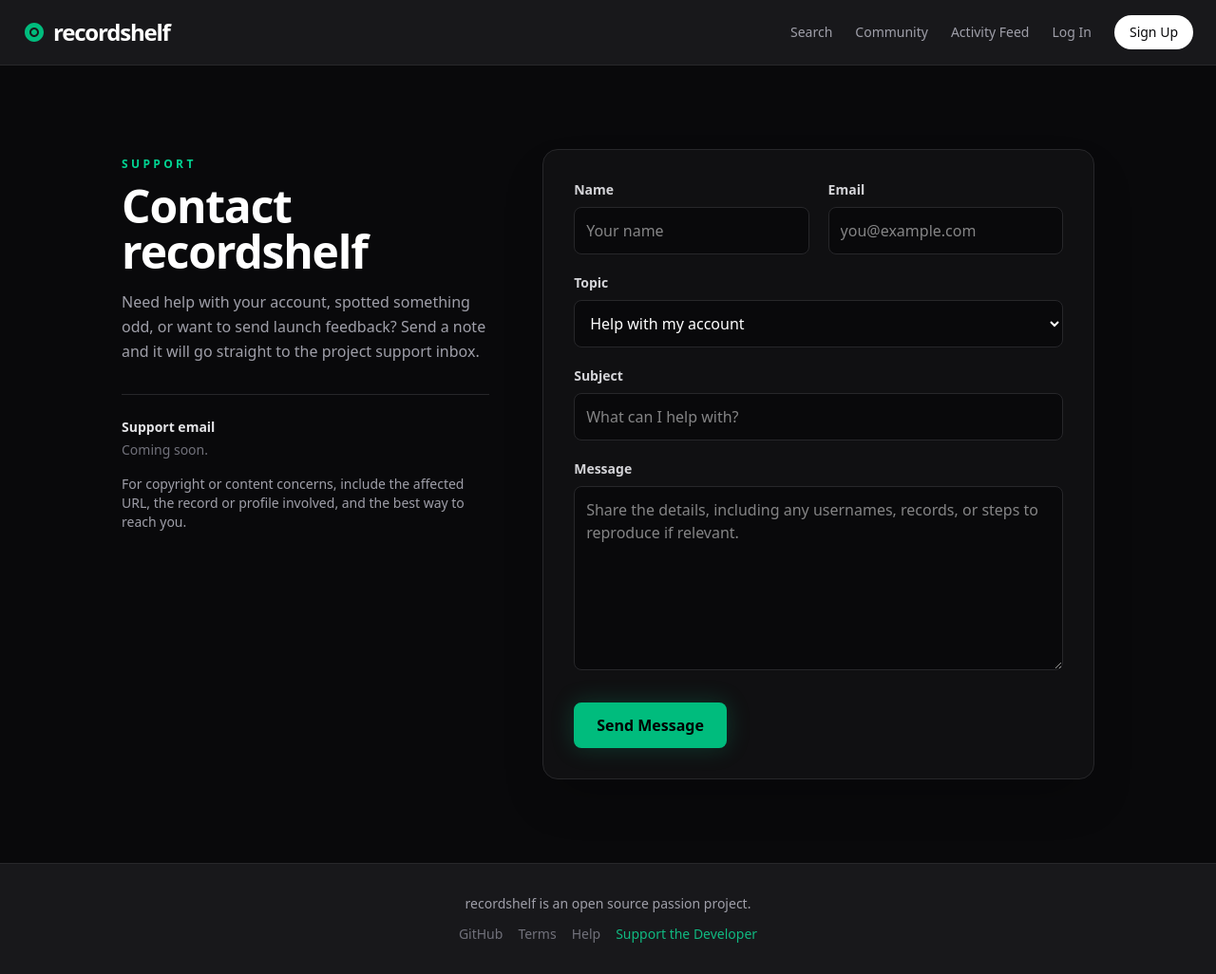
After one commit to andrewstn/recordshelf, a Django app: page /support/ in a window 1280 px wide. The commit adds this page. Shown: the whole page at 95% size. Run offline with Django 5.2, Linux system fonts and the light colour scheme.

Commit message:
Implement help form.

```diff
--- a/config/urls.py
+++ b/config/urls.py
@@ -19,6 +19,7 @@ from django.urls import path, include
 from django.views.generic import TemplateView
 from django.conf import settings
 from django.conf.urls.static import static
+from users import views as user_views
 
 urlpatterns = [
     path('admin/', admin.site.urls),
@@ -26,6 +27,7 @@ urlpatterns = [
     path('collection/', include('collection.urls')),
     path('', TemplateView.as_view(template_name='home.html'), name='home'),
     path('terms/', TemplateView.as_view(template_name='terms.html'), name='terms'),
+    path('support/', user_views.support_contact, name='support'),
 ]
 
 # This allows Django to display uploaded profile pictures locally
--- a/templates/base.html
+++ b/templates/base.html
@@ -69,6 +69,7 @@
         <div class="flex space-x-4 text-sm">
             <a href="https://github.com/andrewstn/recordshelf" class="text-zinc-500 hover:text-white transition-colors">GitHub</a>
             <a href="{% url 'terms' %}" class="text-zinc-500 hover:text-white transition-colors">Terms</a>
+            <a href="{% url 'support' %}" class="text-zinc-500 hover:text-white transition-colors">Help</a>
             <a href="#" class="text-brand hover:underline transition-colors">Support the Developer</a>
         </div>
     </footer>
--- /dev/null
+++ b/templates/support.html
@@ -0,0 +1,86 @@
+{% extends 'base.html' %}
+
+{% block content %}
+<div class="max-w-5xl mx-auto py-10 md:py-16">
+    <div class="grid lg:grid-cols-[0.8fr_1.2fr] gap-10 lg:gap-14 items-start">
+        <div class="pt-2">
+            <p class="text-xs font-black uppercase tracking-[0.28em] text-emerald-400 mb-3">Support</p>
+            <h1 class="text-4xl md:text-5xl font-black tracking-tight text-white mb-4">Contact recordshelf</h1>
+            <p class="text-zinc-400 leading-relaxed">
+                Need help with your account, spotted something odd, or want to send launch feedback? Send a note and it will go straight to the project support inbox.
+            </p>
+
+            <div class="mt-8 border-t border-zinc-800 pt-6 space-y-4 text-sm text-zinc-400">
+                <div>
+                    <p class="font-bold text-zinc-200 mb-1">Support email</p>
+                    {% if support_email %}
+                        <a href="mailto:{{ support_email }}" class="text-emerald-400 hover:text-emerald-300 transition">{{ support_email }}</a>
+                    {% else %}
+                        <p class="text-zinc-500">Coming soon.</p>
+                    {% endif %}
+                </div>
+                <p>
+                    For copyright or content concerns, include the affected URL, the record or profile involved, and the best way to reach you.
+                </p>
+            </div>
+        </div>
+
+        <form method="POST" class="bg-zinc-900/50 border border-zinc-800 rounded-2xl p-5 sm:p-8 shadow-2xl">
+            {% csrf_token %}
+            {{ form.website }}
+
+            {% if form.non_field_errors %}
+                <div class="mb-5 rounded-lg border border-red-900 bg-red-950/60 p-3 text-sm text-red-200">
+                    {{ form.non_field_errors }}
+                </div>
+            {% endif %}
+
+            <div class="grid sm:grid-cols-2 gap-5">
+                <div>
+                    <label for="{{ form.name.id_for_label }}" class="block text-sm font-bold text-zinc-300 mb-2">Name</label>
+                    {{ form.name }}
+                    {% for error in form.name.errors %}
+                        <p class="text-xs text-red-400 mt-1">{{ error }}</p>
+                    {% endfor %}
+                </div>
+
+                <div>
+                    <label for="{{ form.email.id_for_label }}" class="block text-sm font-bold text-zinc-300 mb-2">Email</label>
+                    {{ form.email }}
+                    {% for error in form.email.errors %}
+                        <p class="text-xs text-red-400 mt-1">{{ error }}</p>
+                    {% endfor %}
+                </div>
+            </div>
+
+            <div class="mt-5">
+                <label for="{{ form.topic.id_for_label }}" class="block text-sm font-bold text-zinc-300 mb-2">Topic</label>
+                {{ form.topic }}
+                {% for error in form.topic.errors %}
+                    <p class="text-xs text-red-400 mt-1">{{ error }}</p>
+                {% endfor %}
+            </div>
+
+            <div class="mt-5">
+                <label for="{{ form.subject.id_for_label }}" class="block text-sm font-bold text-zinc-300 mb-2">Subject</label>
+                {{ form.subject }}
+                {% for error in form.subject.errors %}
+                    <p class="text-xs text-red-400 mt-1">{{ error }}</p>
+                {% endfor %}
+            </div>
+
+            <div class="mt-5">
+                <label for="{{ form.message.id_for_label }}" class="block text-sm font-bold text-zinc-300 mb-2">Message</label>
+                {{ form.message }}
+                {% for error in form.message.errors %}
+                    <p class="text-xs text-red-400 mt-1">{{ error }}</p>
+                {% endfor %}
+            </div>
+
+            <button type="submit" class="mt-7 w-full sm:w-auto bg-emerald-500 hover:bg-emerald-400 text-black px-6 py-3 rounded-lg font-black transition shadow-[0_0_24px_rgba(16,185,129,0.24)]">
+                Send Message
+            </button>
+        </form>
+    </div>
+</div>
+{% endblock %}
--- a/templates/terms.html
+++ b/templates/terms.html
@@ -114,7 +114,7 @@
         <section>
             <h2 class="text-xl font-black text-white mb-3">14. Contact</h2>
             <p>
-                For support, account requests, copyright concerns, or questions about these terms, please use the project’s GitHub page or the support link in the footer.
+                For support, account requests, copyright concerns, or questions about these terms, please use the project’s GitHub page or the <a href="{% url 'support' %}" class="text-emerald-400 hover:text-emerald-300 transition">support form</a>.
             </p>
         </section>
     </div>
--- a/users/forms.py
+++ b/users/forms.py
@@ -38,6 +38,59 @@ class CustomUserCreationForm(UserCreationForm):
         # Override the default 150-character limit from Django's AbstractUser
         self.fields['username'].max_length = 20
         self.fields['username'].help_text = "Required. 20 characters or fewer."
+
+class SupportContactForm(forms.Form):
+    TOPIC_CHOICES = [
+        ('help', 'Help with my account'),
+        ('bug', 'Report a bug'),
+        ('content', 'Content or copyright concern'),
+        ('feedback', 'Feedback or feature idea'),
+        ('other', 'Something else'),
+    ]
+
+    name = forms.CharField(
+        max_length=80,
+        widget=forms.TextInput(attrs={
+            'class': 'w-full bg-zinc-950 border border-zinc-800 rounded-lg p-3 text-white focus:border-emerald-500 focus:ring-1 focus:ring-emerald-500 outline-none transition',
+            'placeholder': 'Your name',
+        }),
+    )
+    email = forms.EmailField(
+        widget=forms.EmailInput(attrs={
+            'class': 'w-full bg-zinc-950 border border-zinc-800 rounded-lg p-3 text-white focus:border-emerald-500 focus:ring-1 focus:ring-emerald-500 outline-none transition',
+            'placeholder': 'you@example.com',
+        }),
+    )
+    topic = forms.ChoiceField(
+        choices=TOPIC_CHOICES,
+        widget=forms.Select(attrs={
+            'class': 'w-full bg-zinc-950 border border-zinc-800 rounded-lg p-3 text-white focus:border-emerald-500 focus:ring-1 focus:ring-emerald-500 outline-none transition',
+        }),
+    )
+    subject = forms.CharField(
+        max_length=120,
+        widget=forms.TextInput(attrs={
+            'class': 'w-full bg-zinc-950 border border-zinc-800 rounded-lg p-3 text-white focus:border-emerald-500 focus:ring-1 focus:ring-emerald-500 outline-none transition',
+            'placeholder': 'What can I help with?',
+        }),
+    )
+    message = forms.CharField(
+        max_length=3000,
+        widget=forms.Textarea(attrs={
+            'class': 'w-full min-h-40 bg-zinc-950 border border-zinc-800 rounded-lg p-3 text-white focus:border-emerald-500 focus:ring-1 focus:ring-emerald-500 outline-none transition resize-y',
+            'placeholder': 'Share the details, including any usernames, records, or steps to reproduce if relevant.',
+            'rows': 7,
+        }),
+    )
+    website = forms.CharField(
+        required=False,
+        widget=forms.HiddenInput,
+    )
+
+    def clean_website(self):
+        if self.cleaned_data.get('website'):
+            raise forms.ValidationError("Invalid submission.")
+        return ''
 
 User = get_user_model()
 
--- a/users/views.py
+++ b/users/views.py
@@ -5,10 +5,11 @@ from urllib.parse import urlparse
 
 import requests
 from PIL import Image, ImageDraw, ImageFilter, ImageFont, ImageOps, UnidentifiedImageError
+from django.conf import settings
 from django.shortcuts import render, redirect, get_object_or_404
 from django.urls import reverse_lazy
 from django.views.generic import CreateView
-from .forms import CustomUserCreationForm, User
+from .forms import CustomUserCreationForm, SupportContactForm, User
 from django.contrib.auth import get_user_model
 from django.contrib.auth.decorators import login_required
 from django.contrib import messages
@@ -19,6 +20,7 @@ from django.db.models import Count, Q
 from django.core.paginator import Paginator
 from django.contrib.auth.forms import PasswordChangeForm
 from django.contrib.auth import update_session_auth_hash
+from django.core.mail import EmailMessage
 from django.utils import timezone
 from django.core.cache import cache
 from django.http import HttpResponse, HttpResponseBadRequest
@@ -44,6 +46,54 @@ class SignUpView(CreateView):
     template_name = 'registration/signup.html'
 
 User = get_user_model()
+
+def support_contact(request):
+    initial = {}
+    if request.user.is_authenticated:
+        initial = {
+            "name": request.user.get_username(),
+            "email": request.user.email,
+        }
+
+    form = SupportContactForm(request.POST or None, initial=initial)
+
+    if request.method == "POST" and form.is_valid():
+        if not settings.SUPPORT_EMAIL:
+            messages.error(request, "Support email is not configured yet. Please try again soon.")
+        else:
+            topic_label = dict(SupportContactForm.TOPIC_CHOICES).get(form.cleaned_data["topic"], "Support")
+            user_line = "Anonymous user"
+            if request.user.is_authenticated:
+                user_line = f"{request.user.username} (id: {request.user.id})"
+
+            body = "\n".join([
+                f"Topic: {topic_label}",
+                f"Name: {form.cleaned_data['name']}",
+                f"Email: {form.cleaned_data['email']}",
+                f"Account: {user_line}",
+                "",
+                form.cleaned_data["message"],
+            ])
+
+            try:
+                email = EmailMessage(
+                    subject=f"[recordshelf support] {form.cleaned_data['subject']}",
+                    body=body,
+                    from_email=settings.DEFAULT_FROM_EMAIL,
+                    to=[settings.SUPPORT_EMAIL],
+                    reply_to=[form.cleaned_data["email"]],
+                )
+                email.send(fail_silently=False)
+            except Exception:
+                messages.error(request, "Your message could not be sent. Please try again later.")
+            else:
+                messages.success(request, "Thanks, your message was sent.")
+                return redirect("support")
+
+    return render(request, "support.html", {
+        "form": form,
+        "support_email": settings.SUPPORT_EMAIL,
+    })
 
 def remove_password_autofocus(form):
     for field in form.fields.values():
```
Also changed, not shown: config/settings.py (+16 -8 lines), static/css/style.css.
